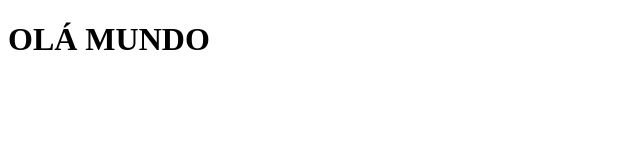
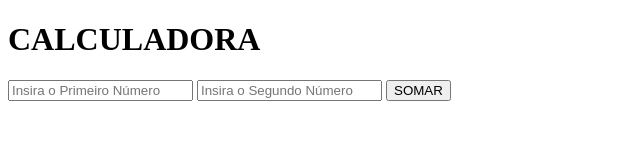
Before and after one commit to eugustaelix/PrimeiroRepositorioPAM, a website: page www/index.html in a window 1280 px wide. Shown: the whole page, without its empty margins (0-640 px from the left). Drawn offline with Linux system fonts and the light colour scheme.

Commit message:
Inserção da calculadora \(função soma\) no projeto

```diff
--- a/www/index.html
+++ b/www/index.html
@@ -8,9 +8,23 @@
     <link rel="stylesheet" href="components/loader.css">
     <link rel="stylesheet" href="css/style.css">
     <script>
+        var numero01, numero02, resultado
+
+        function somar(){
+            numero01 = parseInt(document.getElementById('numero01').value)
+            numero02 = parseInt(document.getElementById('numero02').value)
+
+            resultado = numero01 + numero02
+
+            document.getElementById('visor').innerHTML=resultado
+        }
     </script>
 </head>
 <body>
-    <h1>OLÁ MUNDO</h1>
+    <h1>CALCULADORA</h1>
+    <h2 id="visor"> </h2>
+    <input type="number" placeholder="Insira o Primeiro Número" id="numero01">
+    <input type="number" placeholder="Insira o Segundo Número" id="numero02">
+    <input type="button" value="SOMAR" onclick="somar()">
 </body>
 </html>
```
